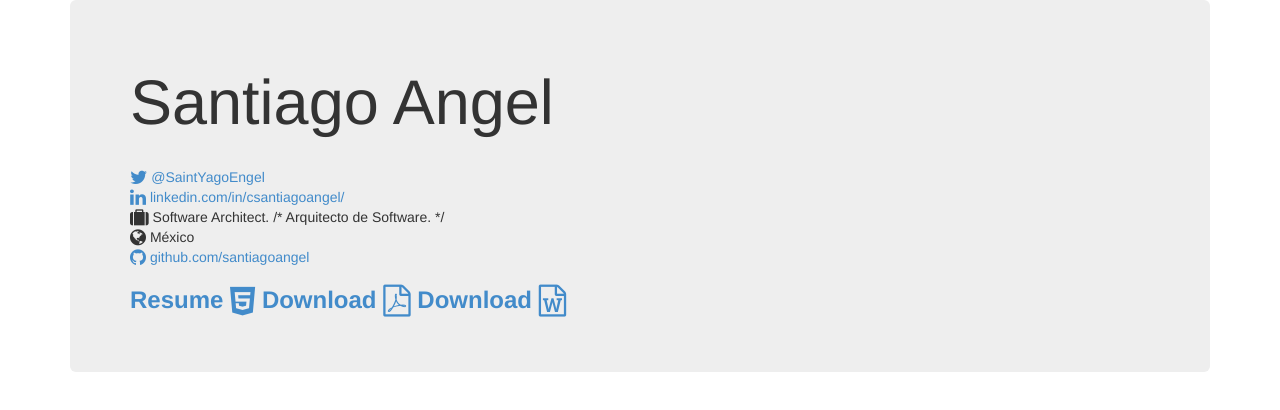
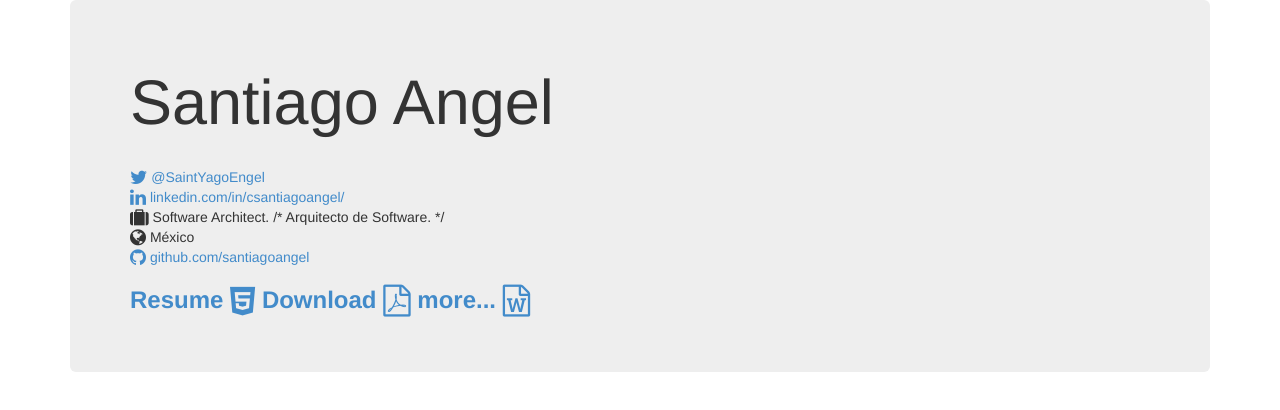
Before and after one commit to santiagoangel/santiagoangel.github.io, a plain HTML site: page index.html in a window 1280 px wide. Drawn offline with nearby package versions, Linux system fonts and the light colour scheme.

Commit message:
Update index.html

```diff
--- a/index.html
+++ b/index.html
@@ -31,7 +31,7 @@
 <br />
 <a href="https://www.github.com/santiagoangel" title="github repositories"><i class="fa fa-github fa-lg"></i> github.com/santiagoangel</a>
 <br />
-<h3><a href="http://santiagoangel.github.io/resume.html" title=" View Resume in web"><strong>Resume <i class="fa fa-html5 fa-lg"></i></strong></a> <a href="http://santiagoangel.github.io/resume.pdf" title=" Download Resume in PDF"><strong>Download <i class="fa fa-file-pdf-o fa-lg"></i></strong></a> <a href="http://santiagoangel.github.io/resumeformats.html" title=" more formats (.docx, .doc and .pdf(alternative)"><strong>Download <i class="fa fa-file-word-o fa-lg"></i></strong></a> </h3></div>
+<h3><a href="http://santiagoangel.github.io/resume.html" title=" View Resume in web"><strong>Resume <i class="fa fa-html5 fa-lg"></i></strong></a> <a href="http://santiagoangel.github.io/resume.pdf" title=" Download Resume in PDF"><strong>Download <i class="fa fa-file-pdf-o fa-lg"></i></strong></a> <a href="http://santiagoangel.github.io/resumeformats.html" title=" more formats (.docx, .doc and .pdf(alternative)"><strong>more... <i class="fa fa-file-word-o fa-lg"></i></strong></a> </h3></div>
 </div>
     <!-- jQuery (necessary for Bootstrap's JavaScript plugins) -->
     <script src="https://ajax.googleapis.com/ajax/libs/jquery/1.11.0/jquery.min.js"></script>
```
